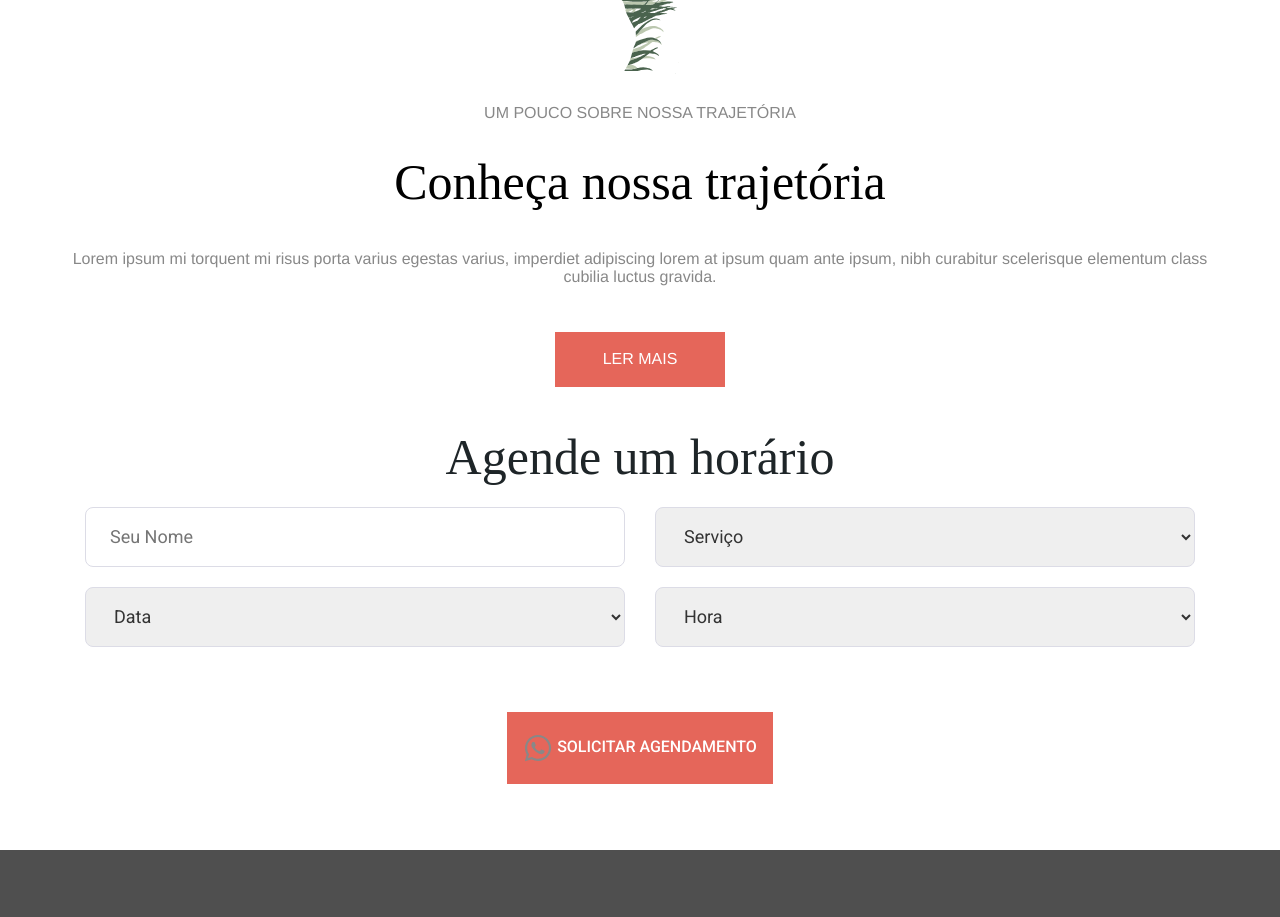
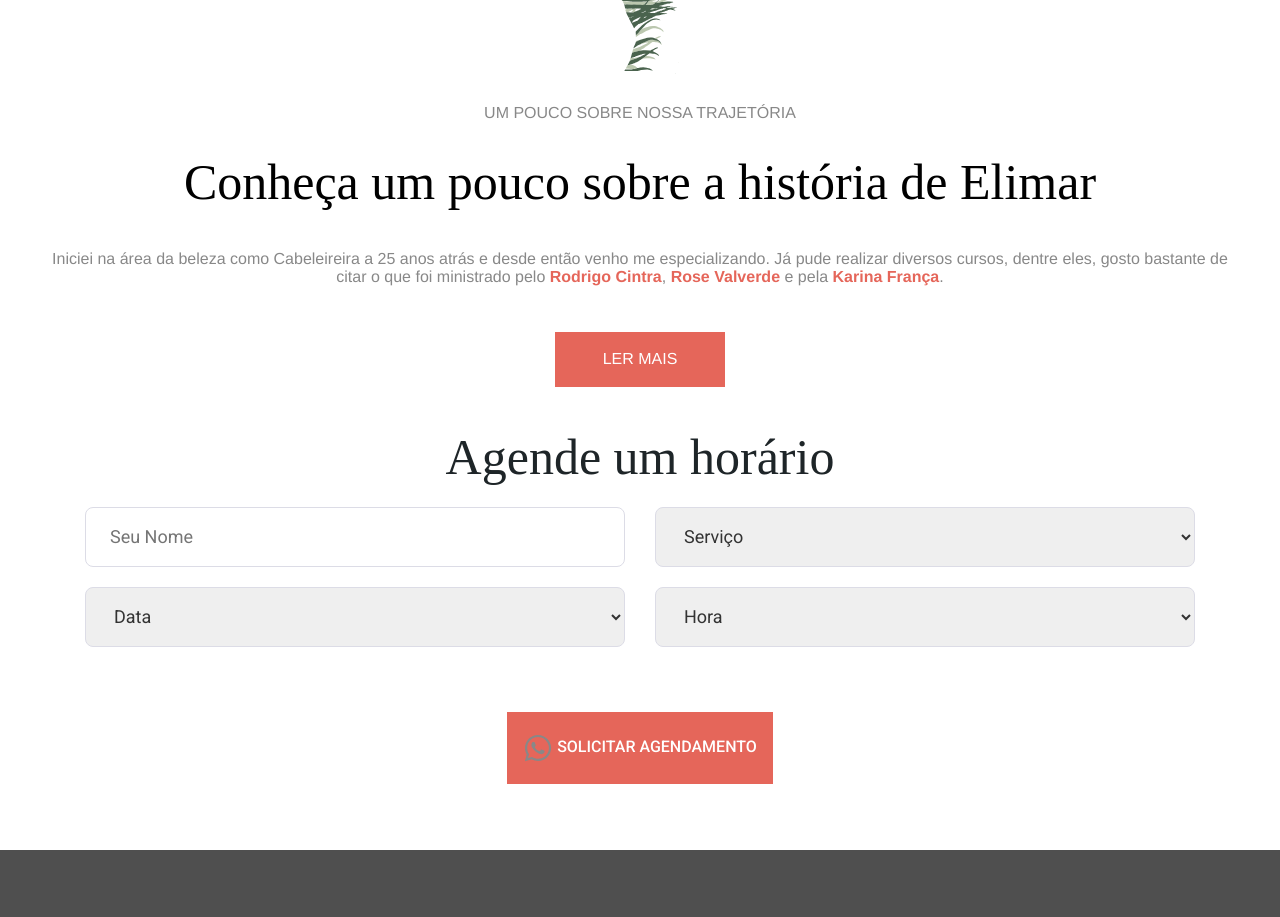
Before and after one commit to guilhermesalviano/studio-elimar-farias, a React (Create React App) app in the folder frontend/: page / in a window 1280 px wide. Shown: the part 880-1797 px from the top of the page. Built offline with nearby package versions, Linux system fonts and the light colour scheme; the HTML template or start-up script is replaced by a standard one.

Commit message:
end about

```diff
--- a/frontend/src/pages/Home/index.js
+++ b/frontend/src/pages/Home/index.js
@@ -54,9 +54,9 @@ export default function Home() {
                                 <TextAnimated />
                                 <Link className="btn" to="/" onClick={componentDidMount()}>Agendar um horário</Link>
                                 <div className="banner-icons">
-                                    <a target="_blank" href="https://www.facebook.com/SalaodeBelezaElimar"><FaFacebook size={30} value="#E5665A" /></a>
+                                    <a target="_blank" rel="noopener noreferrer" href="https://www.facebook.com/SalaodeBelezaElimar"><FaFacebook size={30} value="#E5665A" /></a>
                                     <span></span>
-                                    <a target="_blank" href="https://www.instagram.com/studioelimarfarias"><FaInstagram size={30} color="#E5665A" /></a>
+                                    <a target="_blank" rel="noopener noreferrer"  href="https://www.instagram.com/studioelimarfarias"><FaInstagram size={30} color="#E5665A" /></a>
                                 </div>
 
                             </div>
@@ -67,9 +67,10 @@ export default function Home() {
                     <div className="sec-heading">
                         <img className="logo-about" src={aboutImg} width="80px" alt="" />
                         <span className="preTitle">UM POUCO SOBRE NOSSA TRAJETÓRIA</span>
-                        <h3>Conheça nossa trajetória</h3>
+                        <h3>Conheça um pouco sobre a história de Elimar</h3>
                         <p>
-                        Lorem ipsum mi torquent mi risus porta varius egestas varius, imperdiet adipiscing lorem at ipsum quam ante ipsum, nibh curabitur scelerisque elementum class cubilia luctus gravida.
+                            Iniciei na área da beleza como Cabeleireira a 25 anos atrás e desde então venho me especializando.
+                            Já pude realizar diversos cursos, dentre eles, gosto bastante de citar o que foi ministrado pelo <strong>Rodrigo Cintra</strong>, <strong>Rose Valverde</strong> e pela <strong>Karina França</strong>.
                         </p>
                     </div>
                     <Link className="btn btn-round" to="/"  onClick={() => {alert('Desculpe. Página com mais informações em desenvolvimento.')}}>Ler mais</Link>
--- a/frontend/src/pages/Home/styles.css
+++ b/frontend/src/pages/Home/styles.css
@@ -113,6 +113,10 @@
 
 .home-container .about p {
     padding-bottom: 30px;
+}
+
+strong {
+    color: #E5665A;
 }
 
 @media only screen and (max-width: 1180px) {
```
